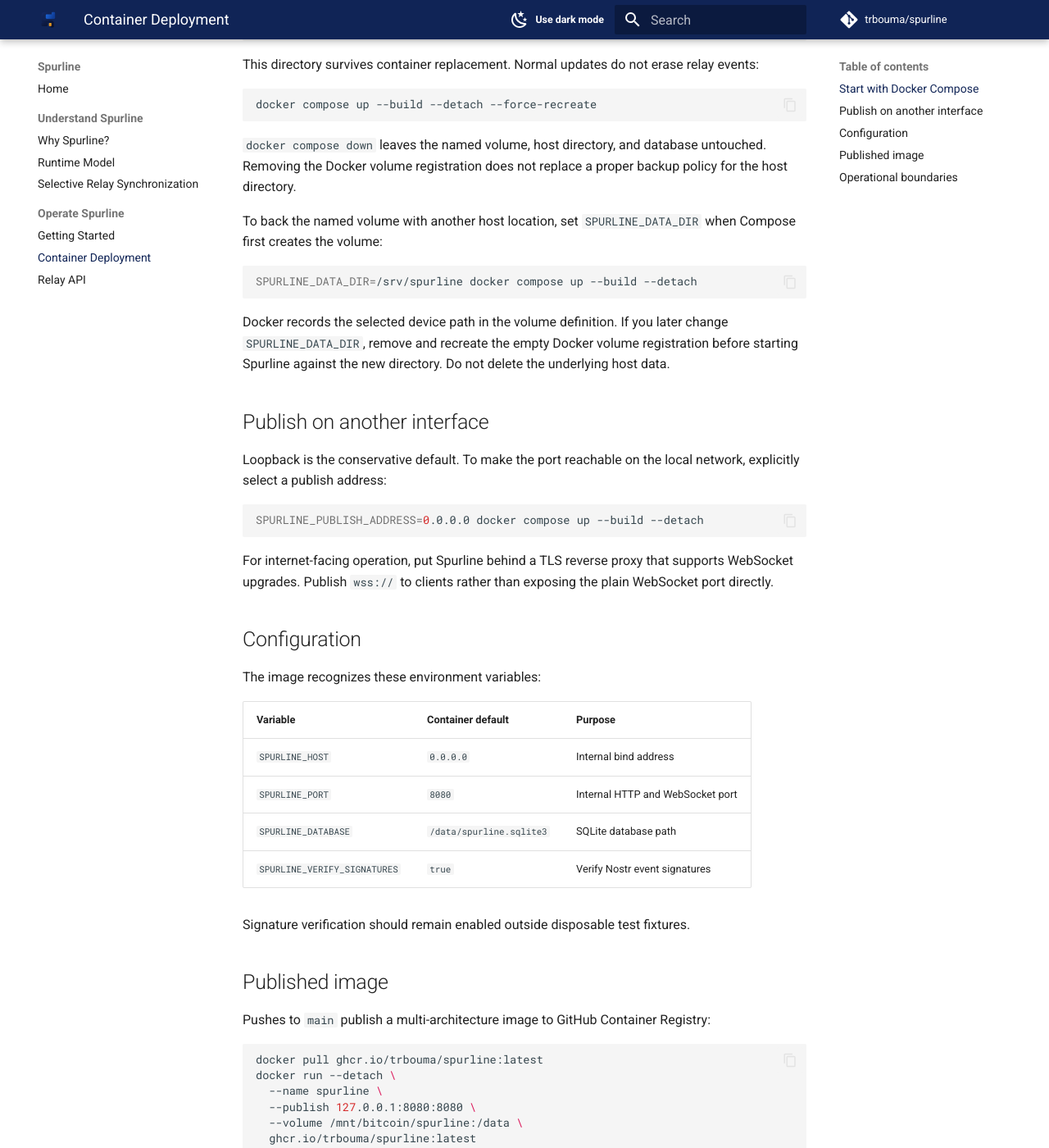
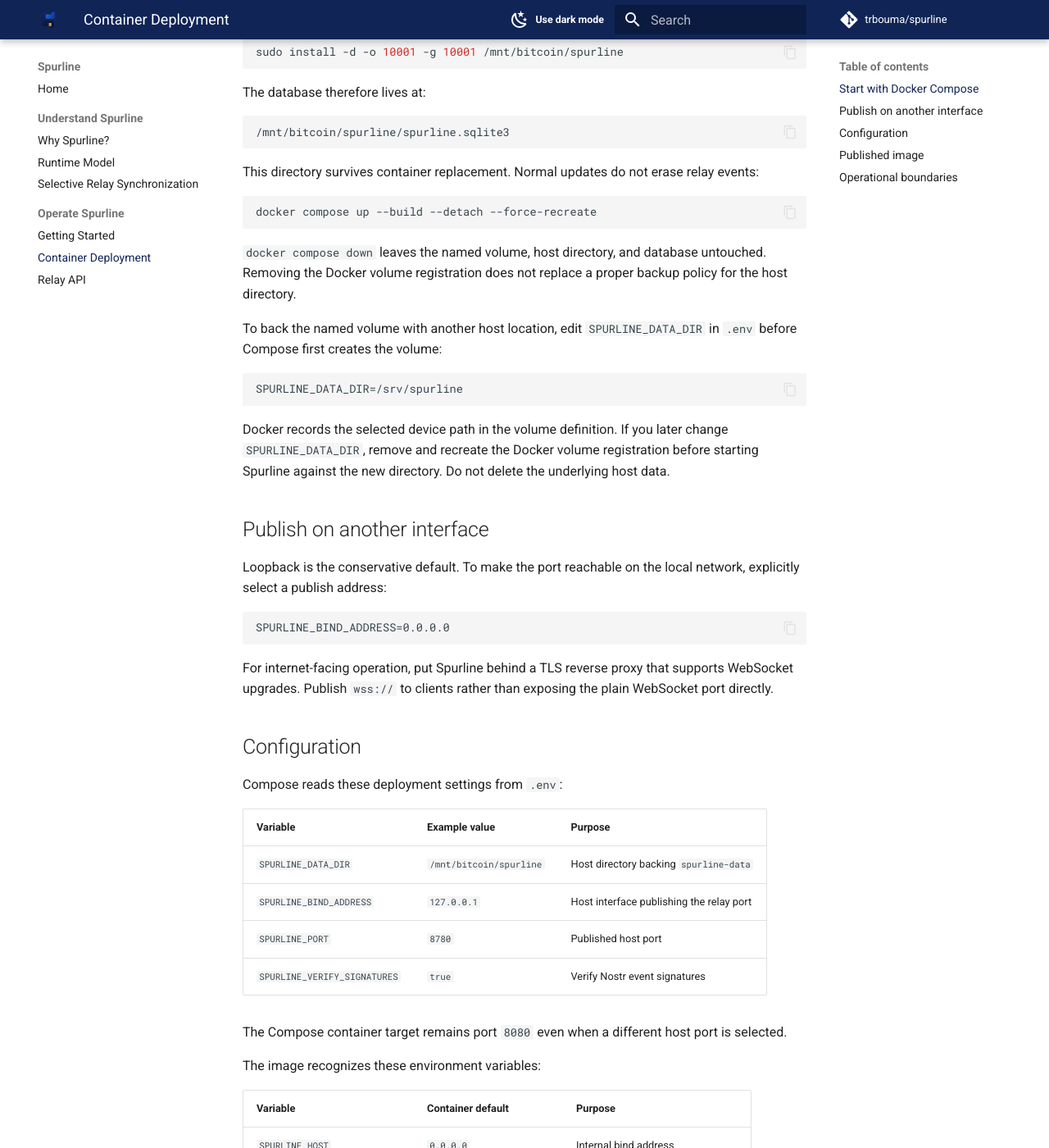
Before and after one commit to trbouma/spurline, an MkDocs documentation site: the page built from docs/container-deployment.md, in a window 1280 px wide and 1400 px high, scrolled down 903 px. Shown: the whole window at 82% size. Built offline with MkDocs 1.6.1 and Material for MkDocs 9.7.7, drawn with Linux system fonts in a browser that asks for light colours; comment, search, counter and statistics services are not loaded; some of the changed text lies outside the part shown.

Commit message:
feat: add stable Docker deployment for Spurline

````diff
--- a/docs/container-deployment.md
+++ b/docs/container-deployment.md
@@ -14,16 +14,22 @@
 Build and start the relay:
 
 ```bash
+cp .env.example .env
+sudo install -d -o 10001 -g 10001 /mnt/bitcoin/spurline
 docker compose up --build --detach
 docker compose ps
 ```
 
+Docker Compose reads `.env` automatically. `SPURLINE_DATA_DIR` is required so
+the database location cannot silently change between deployments. The supplied
+example sets it to `/mnt/bitcoin/spurline`.
+
 The default port is bound to host loopback only:
 
 ```text
-ws://127.0.0.1:8080/
-http://127.0.0.1:8080/health
-http://127.0.0.1:8080/info
+ws://127.0.0.1:8780/
+http://127.0.0.1:8780/health
+http://127.0.0.1:8780/info
 ```
 
 Follow runtime logs with:
@@ -59,15 +65,15 @@
 untouched. Removing the Docker volume registration does not replace a proper
 backup policy for the host directory.
 
-To back the named volume with another host location, set
-`SPURLINE_DATA_DIR` when Compose first creates the volume:
+To back the named volume with another host location, edit
+`SPURLINE_DATA_DIR` in `.env` before Compose first creates the volume:
 
-```bash
-SPURLINE_DATA_DIR=/srv/spurline docker compose up --build --detach
+```dotenv
+SPURLINE_DATA_DIR=/srv/spurline
 ```
 
 Docker records the selected device path in the volume definition. If you later
-change `SPURLINE_DATA_DIR`, remove and recreate the empty Docker volume
+change `SPURLINE_DATA_DIR`, remove and recreate the Docker volume
 registration before starting Spurline against the new directory. Do not delete
 the underlying host data.
 
@@ -76,8 +82,8 @@
 Loopback is the conservative default. To make the port reachable on the local
 network, explicitly select a publish address:
 
-```bash
-SPURLINE_PUBLISH_ADDRESS=0.0.0.0 docker compose up --build --detach
+```dotenv
+SPURLINE_BIND_ADDRESS=0.0.0.0
 ```
 
 For internet-facing operation, put Spurline behind a TLS reverse proxy that
@@ -85,6 +91,18 @@
 the plain WebSocket port directly.
 
 ## Configuration
+
+Compose reads these deployment settings from `.env`:
+
+| Variable | Example value | Purpose |
+| --- | --- | --- |
+| `SPURLINE_DATA_DIR` | `/mnt/bitcoin/spurline` | Host directory backing `spurline-data` |
+| `SPURLINE_BIND_ADDRESS` | `127.0.0.1` | Host interface publishing the relay port |
+| `SPURLINE_PORT` | `8780` | Published host port |
+| `SPURLINE_VERIFY_SIGNATURES` | `true` | Verify Nostr event signatures |
+
+The Compose container target remains port `8080` even when a different host
+port is selected.
 
 The image recognizes these environment variables:
 
@@ -106,7 +124,7 @@
 docker pull ghcr.io/trbouma/spurline:latest
 docker run --detach \
   --name spurline \
-  --publish 127.0.0.1:8080:8080 \
+  --publish 127.0.0.1:8780:8080 \
   --volume /mnt/bitcoin/spurline:/data \
   ghcr.io/trbouma/spurline:latest
 ```
````
Also changed, not shown: other parts of docs/container-deployment.md (+1 -1 lines), README.md (+5 -2 lines), compose.yaml (+5 -2 lines), 1 other file.
